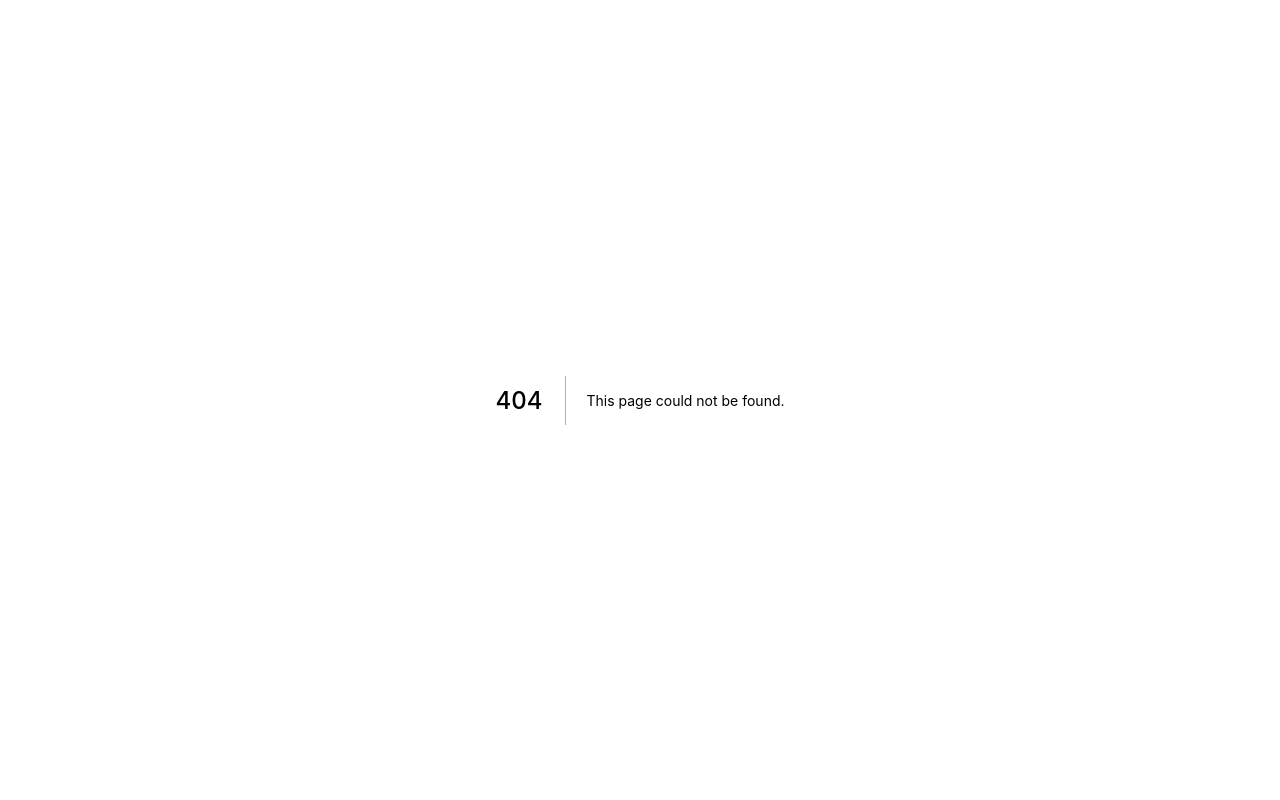
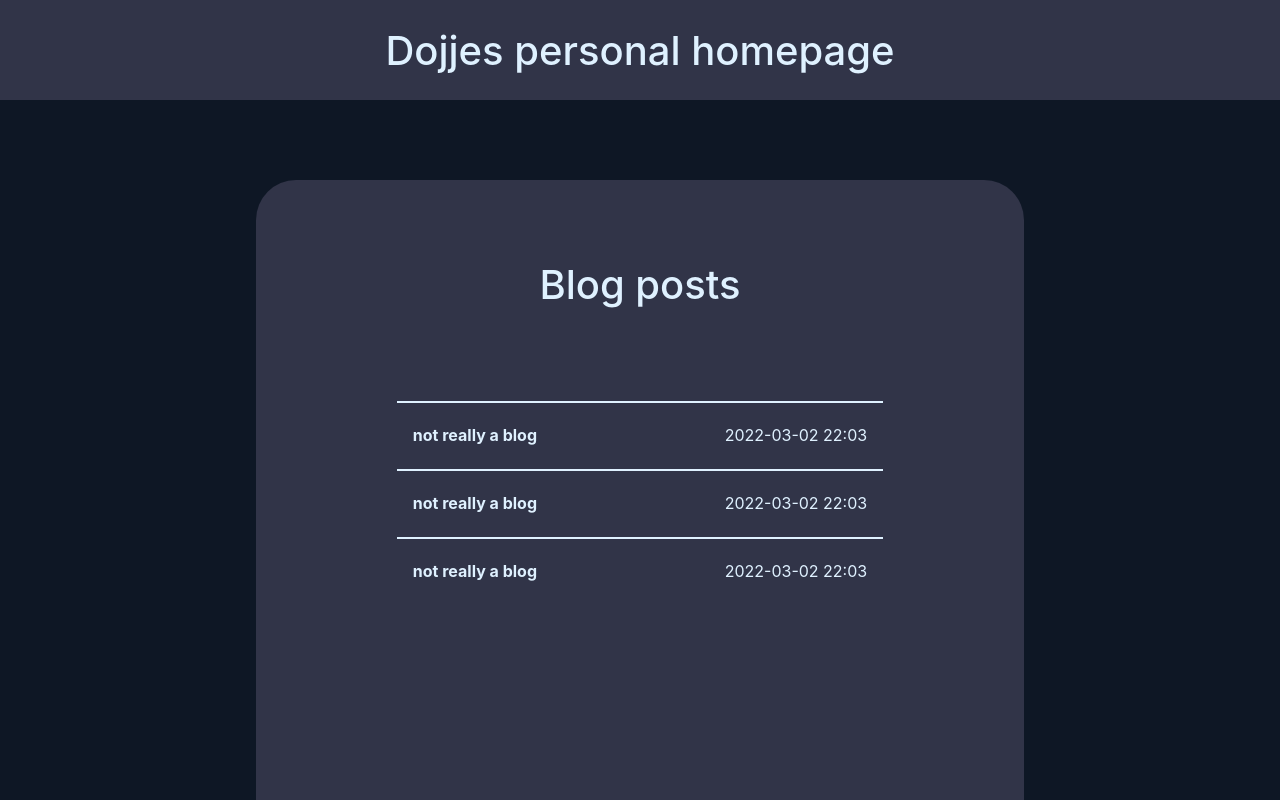
Before and after one commit to Dojje/personal_homepage, a Next.js app in the folder site/: page /blog in a window 1280 px wide. Before the commit this address had no page. Shown: the top 800 px of the page. Built offline with nearby package versions, Linux system fonts and the light colour scheme.

Commit message:
added blog page

```diff
--- /dev/null
+++ b/site/components/header.js
@@ -0,0 +1,22 @@
+import styles from '../styles/home.module.scss'
+
+export default function Header() {
+  return (
+    <div className={styles.header}>
+      <div>
+      </div>
+      <h2>Dojjes personal homepage</h2>
+      <div>
+        { /*
+        TODO Fix links for header
+        <a href="/blog">
+        blog
+        </a>
+        <a href="/contact">
+          contact
+        </a>
+        */}
+      </div>
+    </div>
+  )
+}
--- a/site/package.json
+++ b/site/package.json
@@ -9,6 +9,7 @@
   },
   "dependencies": {
     "express": "^4.17.1",
+    "moment": "^2.29.1",
     "next": "^12.0.4",
     "react": "17.0.2",
     "react-dom": "17.0.2",
--- /dev/null
+++ b/site/pages/blog.js
@@ -0,0 +1,43 @@
+import Header from '../components/header';
+import all_styles from '../styles/all.module.scss'
+import styles from '../styles/blog.module.scss'
+import moment from 'moment'
+
+function BlogPost({name, time}) {
+
+    let postDate = moment.unix(time)
+    let href = "/blog/" + name.replace(/ /g, "-")
+    return (
+        <a href={href} className={styles.blog_post}>
+            <b>
+                {name}
+            </b>
+            <p>
+                {postDate.format("YYYY-MM-DD HH:MM")}
+            </p>
+        </a>
+    )
+}
+
+export default function Blog() {
+    return (
+    <div className={all_styles.background}>
+        <Header/>
+        <div className={all_styles.content}>
+            <h2>Blog posts</h2>
+            <BlogPost
+                name="not really a blog"
+                time="1646259200"
+            />
+            <BlogPost
+                name="not really a blog"
+                time="1646259200"
+            />
+            <BlogPost
+                name="not really a blog"
+                time="1646259200"
+            />
+        </div>
+    </div>
+    )
+}
--- /dev/null
+++ b/site/styles/all.module.scss
@@ -0,0 +1,25 @@
+.background {
+  width: 100%;
+  background-color: var(--background-dark);
+  min-height: 100vh;
+  display: flex;
+  flex-direction: column;
+  align-items: center;
+  min-height: 100vh;
+}
+
+.content {
+  display: flex;
+  flex-direction: column;
+  align-items: center;
+  width: var(--cont);
+  min-height: 100vh;
+  margin: 80px auto;
+  background-color: var(--background);
+  border-radius: 40px;
+  // min-width: 718px;
+  max-width: 100vw !important;
+  min-height: 100vh;
+  padding: 80px;
+
+}
--- /dev/null
+++ b/site/styles/blog.module.scss
@@ -0,0 +1,30 @@
+.blog_post {
+    width: var(--innr);
+    display: flex;
+    justify-content: space-between;
+    border-radius: 1em;
+    align-items: center;
+    position: relative;
+    padding: 1em;
+    margin: 0.5em 0;
+
+    &:first-of-type {
+        margin-top: 100px;
+        border-top: 0;
+    }
+
+    &:hover {
+        background-color: var(--background-dark);
+    }
+
+    &::before {
+        content: '';
+        position: absolute;
+        border-top: 2px solid;
+        right: 0;
+        bottom: 0;
+        left: 0;
+        top: -0.5em;
+
+    }
+}
--- a/site/styles/home.module.scss
+++ b/site/styles/home.module.scss
@@ -1,28 +1,8 @@
 @import 'colors';
 
-.background {
-  width: 100%;
-  background-color: var(--background-dark);
-  min-height: 100vh;
-  display: flex;
-  flex-direction: column;
-  align-items: center;
-}
 
-.content {
-  display: flex;
-  flex-direction: column;
-  align-items: center;
-  width: var(--cont);
-  min-height: 100vh;
-  margin: 80px auto;
-  background-color: var(--background);
-  border-radius: 40px;
-  // min-width: 718px;
-  max-width: 100vw !important;
-  padding: 80px;
 
-}
+
 
 .under_intro {
   margin: 20px 0;
```
Also changed, not shown: site/pages/index.js (+4 -25 lines), 1 other file (tests, documents, lock files or other folders).
